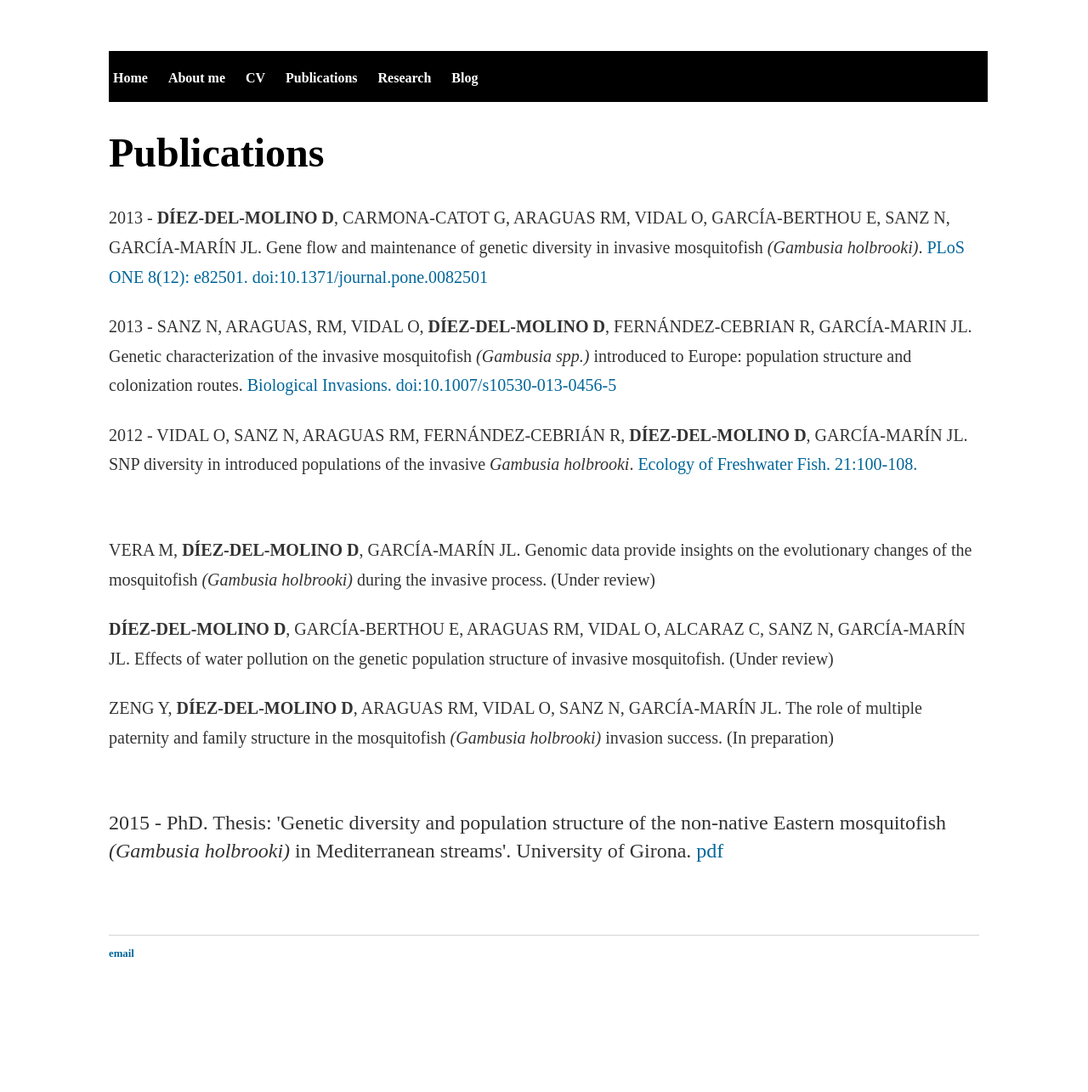
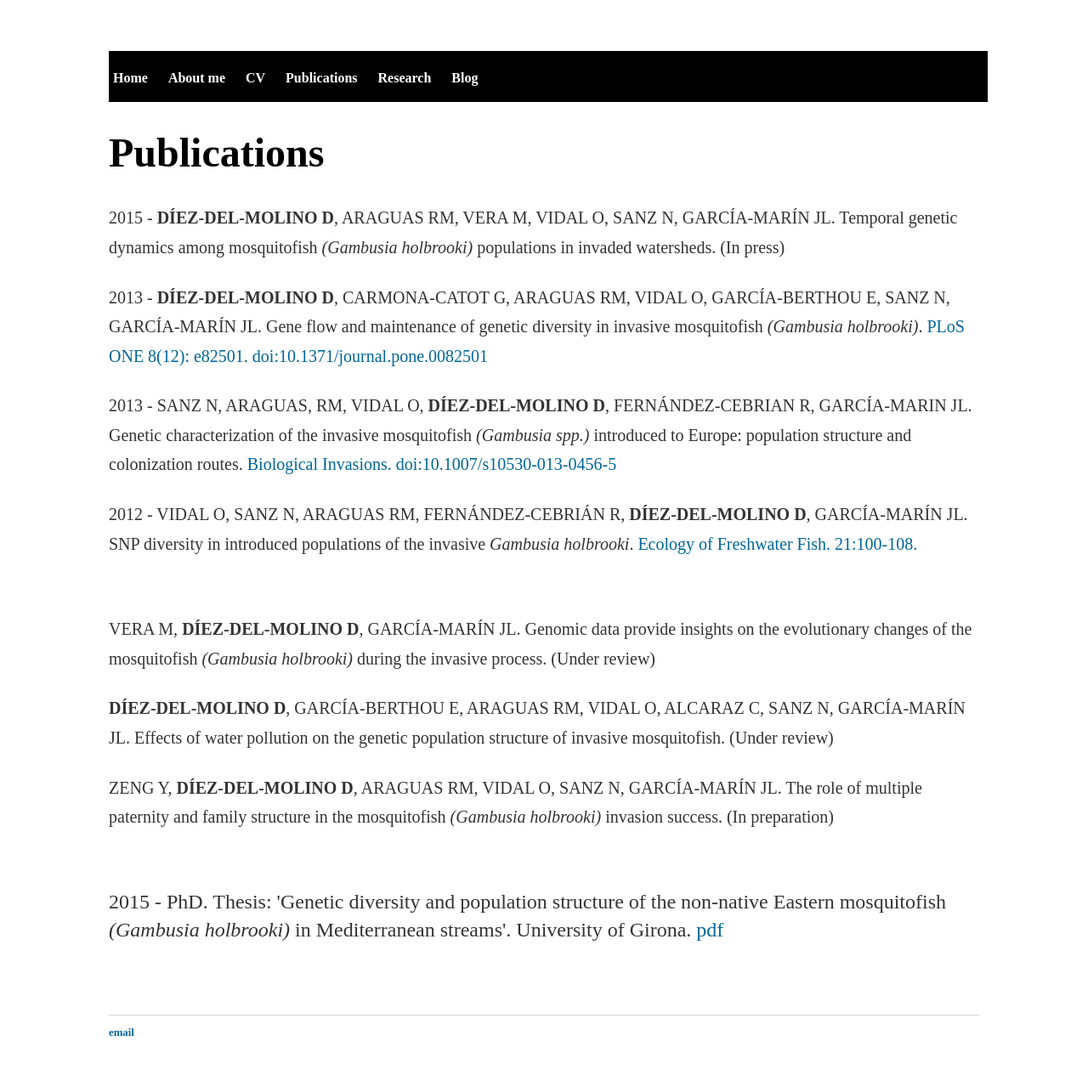
Before and after one commit to DiezMolino/diezmolino.github.io, a Jekyll site: the page publications/index.html, which Jekyll copies as it is, in a window 1280 px wide. Shown: the whole page at 85% size. Built offline with Jekyll 4.4.1, drawn with Linux system fonts in a browser that asks for light colours; before the commit the page ends 1192 px from its top, so only the background shows below that.

Commit message:
Update index.html

```diff
--- a/publications/index.html
+++ b/publications/index.html
@@ -31,6 +31,7 @@
     		<div class="blurb">
         		<h1>Publications</h1>
 
+<p><small>2015 - <b>DÍEZ-DEL-MOLINO D</b>, ARAGUAS RM, VERA M, VIDAL O, SANZ N, GARCÍA-MARÍN JL. Temporal genetic dynamics among mosquitofish <i>(Gambusia holbrooki)</i> populations in invaded watersheds. (In press)</a> </small></p>
 
 <p><small>2013 - <b>DÍEZ-DEL-MOLINO D</b>, CARMONA-CATOT G, ARAGUAS RM, VIDAL O, GARCÍA-BERTHOU E, SANZ N, GARCÍA-MARÍN JL. Gene flow and maintenance of genetic diversity in invasive mosquitofish <i>(Gambusia holbrooki)</i>.<a class='one' href="http://journals.plos.org/plosone/article?id=10.1371/journal.pone.0082501" target="_blank"> PLoS ONE 8(12): e82501. doi:10.1371/journal.pone.0082501</a> </small></p>
 
```
